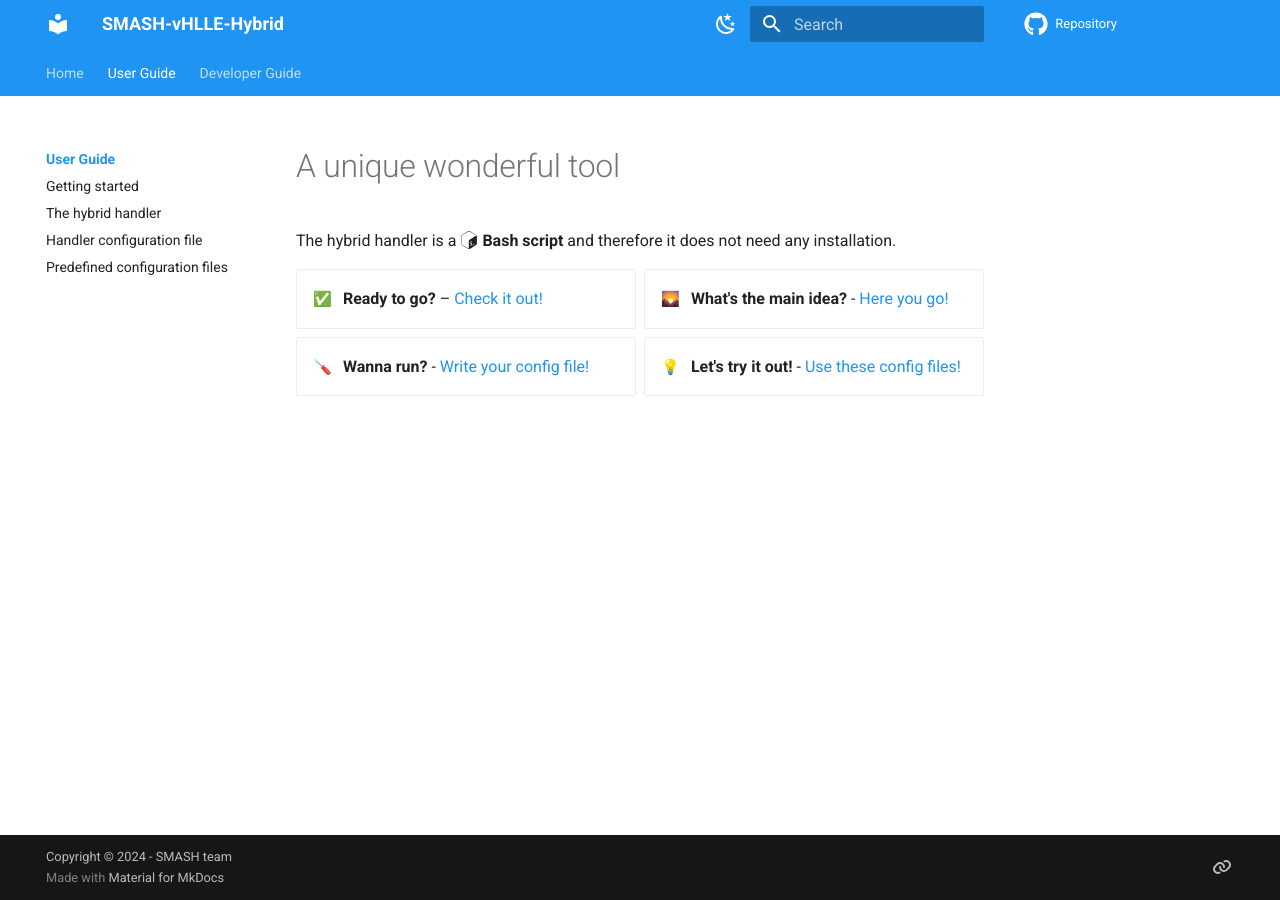
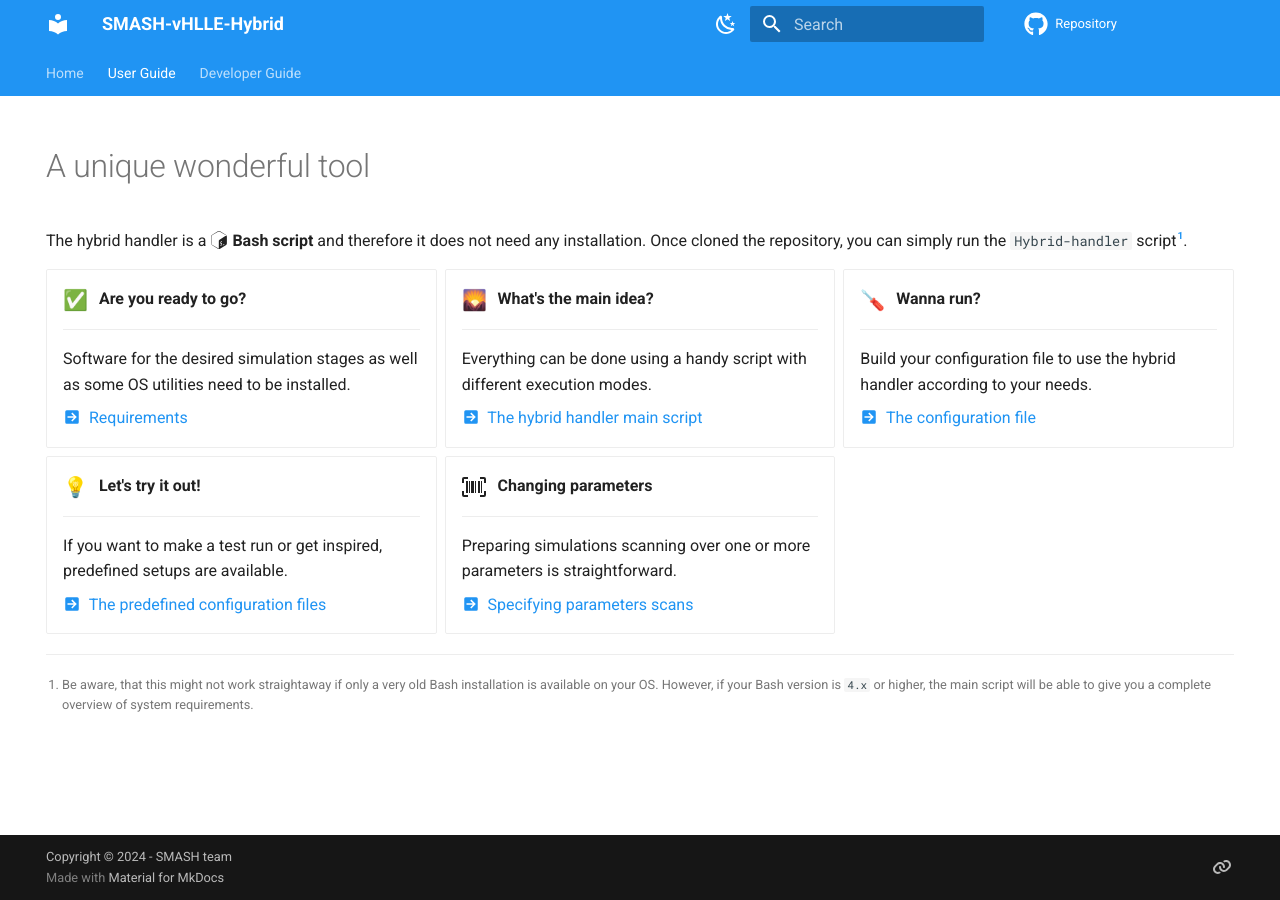
Before and after one commit to smash-transport/smash-vhlle-hybrid, an MkDocs documentation site: the page built from docs/user/index.md, in a window 1280 px wide. Built offline with MkDocs 1.6.1 and Material for MkDocs 9.7.7, drawn with Linux system fonts in a browser that asks for light colours; emoji names are drawn with the system emoji font; comment, search, counter and statistics services are not loaded; the version menu is left out.

Commit message:
Change main page of user guide and add parameters scan page

```diff
--- a/docs/user/index.md
+++ b/docs/user/index.md
@@ -1,17 +1,57 @@
+---
+hide:
+  - navigation
+  - toc
+---
+
 # A unique wonderful tool
 
 The hybrid handler is a :simple-gnubash: **Bash script** and therefore it does not need any installation.
+Once cloned the repository, you can simply run the `Hybrid-handler` script[^1].
+
+[^1]: Be aware, that this might not work straightaway if only a very old Bash installation is available on your OS.
+      However, if your Bash version is `4.x` or higher, the main script will be able to give you a complete overview of system requirements.
 
 <div class="grid cards" markdown>
 
-- :white_check_mark: &nbsp; __Ready to go?__ – [Check it out!]
-- :sunrise_over_mountains: &nbsp; __What's the main idea?__ - [Here you go!]
-- :screwdriver: &nbsp; __Wanna run?__ - [Write your config file!]
-- :bulb: &nbsp; __Let's try it out!__ - [Use these config files!]
+-   :white_check_mark:{ .lg .middle } &nbsp; __Are you ready to go?__
+
+    ---
+
+    Software for the desired simulation stages as well as some OS utilities need to be installed.
+
+    [:material-arrow-right-box:&nbsp; Requirements](prerequisites.md)
+
+-   :sunrise_over_mountains:{ .lg .middle } &nbsp; __What's the main idea?__
+
+    ---
+
+    Everything can be done using a handy script with different execution modes.
+
+    [:material-arrow-right-box:&nbsp; The hybrid handler main script](overview.md)
+
+-   :screwdriver:{ .lg .middle } &nbsp; __Wanna run?__
+
+    ---
+
+    Build your configuration file to use the hybrid handler according to your needs.
+
+    [:material-arrow-right-box:&nbsp; The configuration file](configuration-file.md)
+
+-   :bulb:{ .lg .middle } &nbsp; __Let's try it out!__
+
+    ---
+
+    If you want to make a test run or get inspired, predefined setups are available.
+
+    [:material-arrow-right-box:&nbsp; The predefined configuration files](predef-configs.md)
+
+-   :material-barcode-scan:{ .lg .middle } &nbsp; __Changing parameters__
+
+    ---
+
+    Preparing simulations scanning over one or more parameters is straightforward.
+
+    [:material-arrow-right-box:&nbsp; Specifying parameters scans](scans.md)
 
 </div>
-
-  [Check it out!]: prerequisites.md
-  [Here you go!]: overview.md
-  [Write your config file!]: configuration-file.md
-  [Use these config files!]: predef-configs.md
--- a/mkdocs.yml
+++ b/mkdocs.yml
@@ -22,9 +22,10 @@ nav:
   - User Guide:
     - user/index.md
     - Getting started: user/prerequisites.md
-    - The hybrid handler: user/overview.md
+    - The execution modes: user/overview.md
     - Handler configuration file: user/configuration-file.md
     - Predefined configuration files: user/predef-configs.md
+    - Parameters scan syntax: user/scans.md
   - Developer Guide:
     - developer/index.md
     - Overview: developer/overview.md
```
Also changed, not shown: docs/user/scans.md (added).
